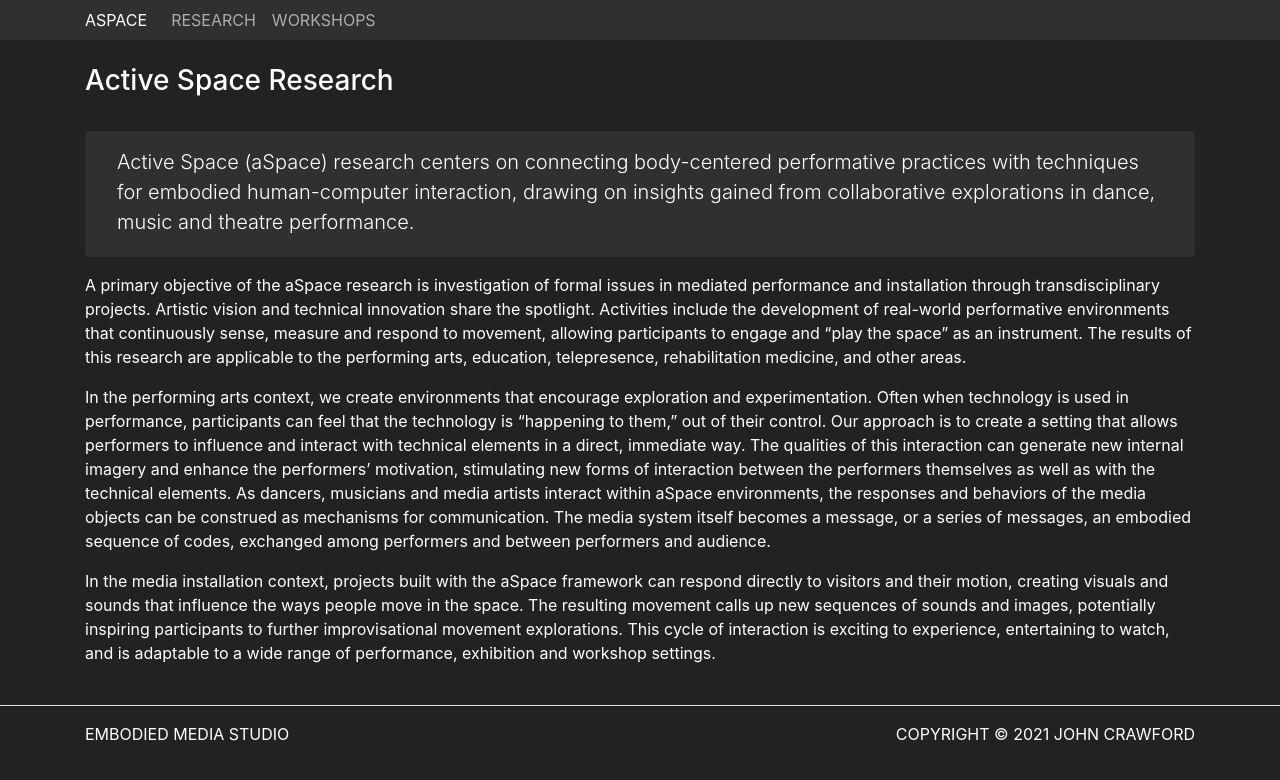
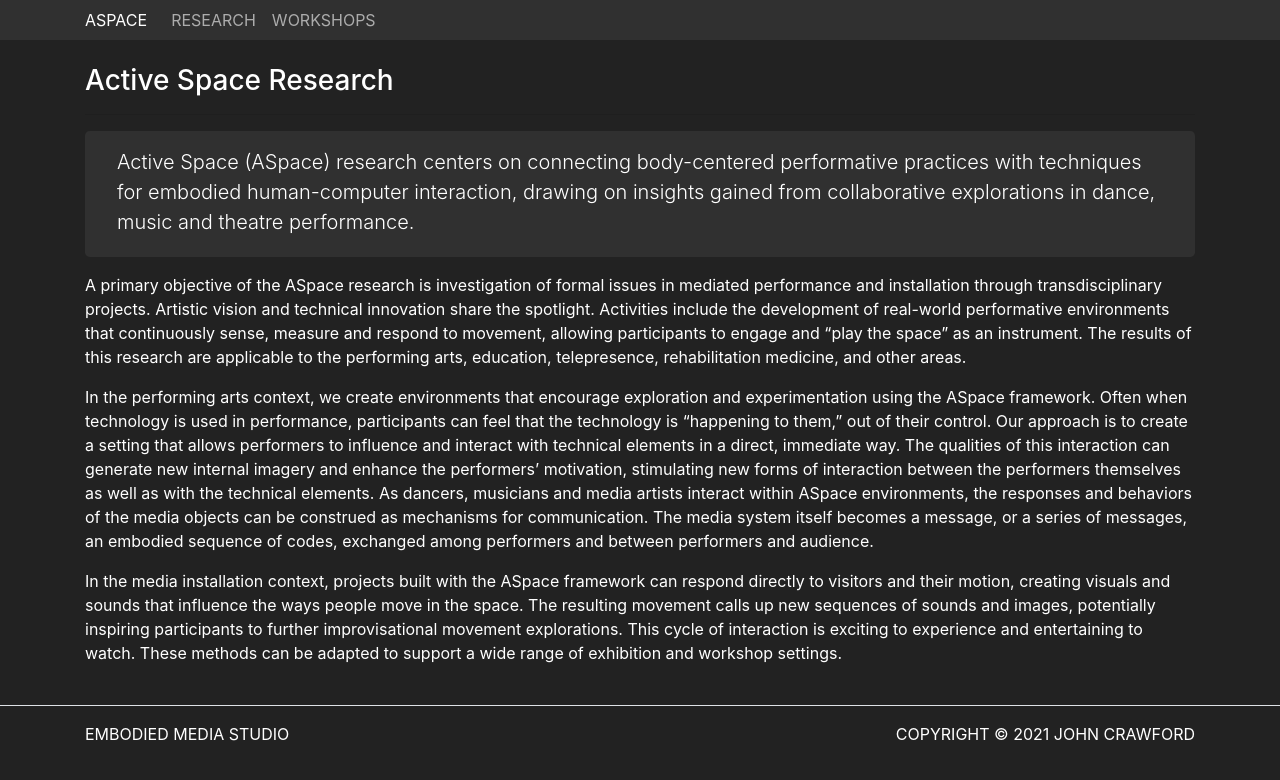
Before and after one commit to embodied/active-space, a Jekyll site: the page built from docs/_content/research.md, in a window 1280 px wide. Shown: the top 780 px of the page. Built offline with Jekyll 4.4.1, drawn with Linux system fonts in a browser that asks for light colours.

Commit message:
content updates for clarity and consistency

```diff
--- a/docs/_config.yml
+++ b/docs/_config.yml
@@ -13,7 +13,7 @@
 # you will see them accessed via {{ site.title }}, {{ site.email }}, and so on.
 # You can create any custom variable you would like, and they will be accessible
 # in the templates via {{ site.myvariable }}.
-title: aSpace
+title: ASpace
 author: John Crawford
 email: ""
 description: ""
--- a/docs/_content/research.md
+++ b/docs/_content/research.md
@@ -3,14 +3,14 @@ layout: page
 title: Research
 heading: Active Space Research
 summary: >-
-  Active Space (aSpace) research centers on connecting <nobr>body-centered</nobr> performative practices with techniques for embodied human-computer interaction, drawing on insights gained from collaborative explorations in dance, music and theatre performance.
+  Active Space (ASpace) research centers on connecting <nobr>body-centered</nobr> performative practices with techniques for embodied human-computer interaction, drawing on insights gained from collaborative explorations in dance, music and theatre performance.
 ---
 <div class="jumbotron lead pt-3 pb-1 mb-3">
   {{ page.summary | markdownify }}
 </div>
 
-A primary objective of the aSpace research is investigation of formal issues in mediated performance and installation through transdisciplinary projects. Artistic vision and technical innovation share the spotlight. Activities include the development of real-world performative environments that continuously sense, measure and respond to movement, allowing participants to engage and "play the space" as an instrument. The results of this research are applicable to the performing arts, education, telepresence, rehabilitation medicine, and other areas.
+A primary objective of the ASpace research is investigation of formal issues in mediated performance and installation through transdisciplinary projects. Artistic vision and technical innovation share the spotlight. Activities include the development of real-world performative environments that continuously sense, measure and respond to movement, allowing participants to engage and "play the space" as an instrument. The results of this research are applicable to the performing arts, education, telepresence, rehabilitation medicine, and other areas.
 
-In the performing arts context, we create environments that encourage exploration and experimentation. Often when technology is used in performance, participants can feel that the technology is "happening to them," out of their control. Our approach is to create a setting that allows performers to influence and interact with technical elements in a direct, immediate way. The qualities of this interaction can generate new internal imagery and enhance the performers' motivation, stimulating new forms of interaction between the performers themselves as well as with the technical elements. As dancers, musicians and media artists interact within aSpace environments, the responses and behaviors of the media objects can be construed as mechanisms for communication. The media system itself becomes a message, or a series of messages, an embodied sequence of codes, exchanged among performers and between performers and audience.
+In the performing arts context, we create environments that encourage exploration and experimentation using the ASpace framework. Often when technology is used in performance, participants can feel that the technology is "happening to them," out of their control. Our approach is to create a setting that allows performers to influence and interact with technical elements in a direct, immediate way. The qualities of this interaction can generate new internal imagery and enhance the performers' motivation, stimulating new forms of interaction between the performers themselves as well as with the technical elements. As dancers, musicians and media artists interact within ASpace environments, the responses and behaviors of the media objects can be construed as mechanisms for communication. The media system itself becomes a message, or a series of messages, an embodied sequence of codes, exchanged among performers and between performers and audience.
 
-In the media installation context, projects built with the aSpace framework can respond directly to visitors and their motion, creating visuals and sounds that influence the ways people move in the space. The resulting movement calls up new sequences of sounds and images, potentially inspiring participants to further improvisational movement explorations. This cycle of interaction is exciting to experience, entertaining to watch, and is adaptable to a wide range of performance, exhibition and workshop settings.
+In the media installation context, projects built with the ASpace framework can respond directly to visitors and their motion, creating visuals and sounds that influence the ways people move in the space. The resulting movement calls up new sequences of sounds and images, potentially inspiring participants to further improvisational movement explorations. This cycle of interaction is exciting to experience and entertaining to watch. These methods can be adapted to support a wide range of exhibition and workshop settings.
```
Also changed, not shown: docs/_content/workshops.md (+2 -2 lines), docs/index.md (+2 -2 lines).
